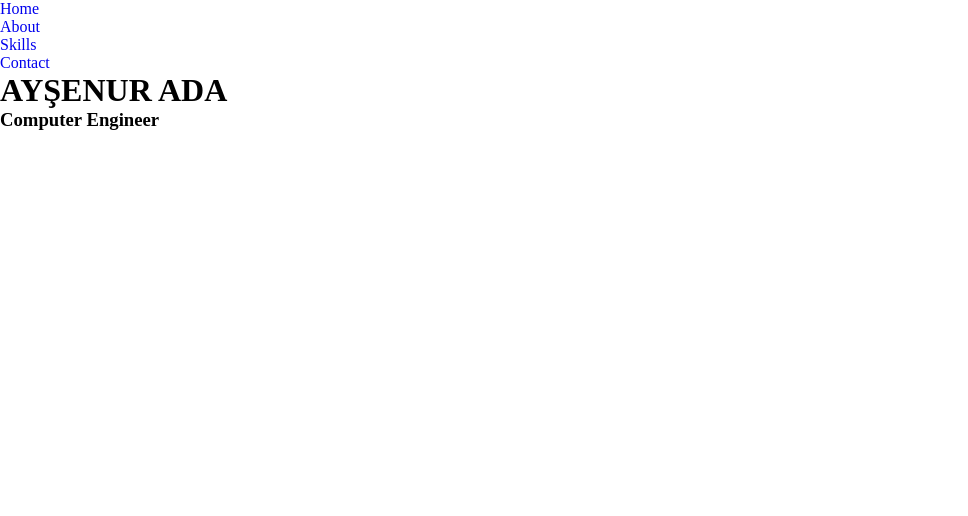
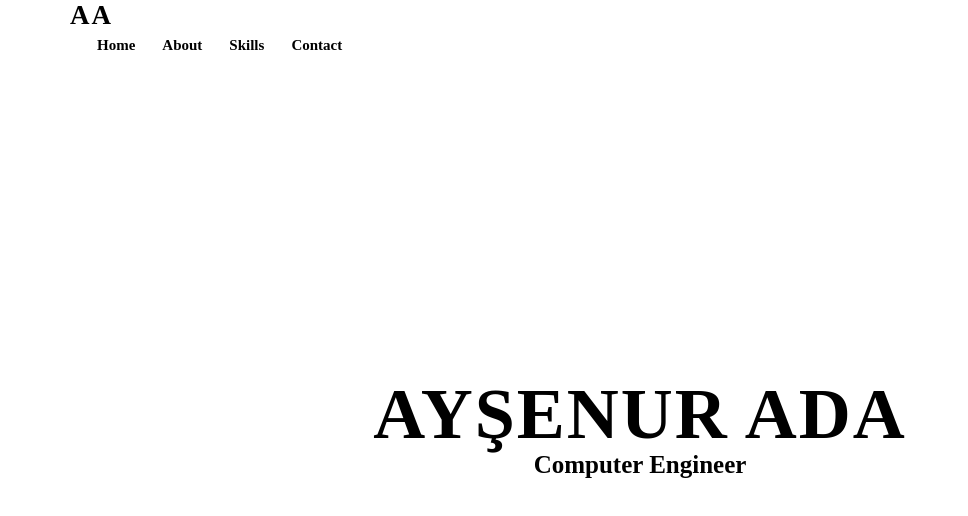
Before and after one commit to aysenurada/my-personal-website, a plain HTML site: page index.html in a window 1280 px wide. Shown: the whole page, without its empty margins (0-968 px from the left). Drawn offline with Linux system fonts and the light colour scheme.

Commit message:
Added styles for header section to style.css file.

```diff
--- a/index.html
+++ b/index.html
@@ -20,6 +20,9 @@
         <div class="header">
             <div class="container">
                 <div class="header-nevbar">
+                    <div class="header-logo">
+                        <h2>AA</h2>
+                    </div>
                     <div class="header-menu">
                         <ul id="menuItems">
                             <li><a href="#">Home</a></li>
--- a/style.css
+++ b/style.css
@@ -1,3 +1,6 @@
+
+
+
 /*RESET START*/
 *,
 *::before,
@@ -32,3 +35,73 @@ p {
     border: none;
 }
 /*RESET FINISH*/
+
+/* HEADER */
+
+.container {
+    max-width: 1170px;
+    margin: 0 auto;
+    padding: 0 15px;
+}
+
+.header {
+    background-image: url(images/);    /* buraya arka plan resmi koymayı unutma */
+    background-position: center;
+    background-size: cover;
+    background-attachment: fixed;
+    height: 100vh;
+}
+
+.header-navbar {
+    display: flex;
+    align-items: center;
+    justify-content: space-between;
+    padding: 40px 0;
+}
+
+.header-logo {
+    font-size: 18px;
+    letter-spacing: 2px;
+    padding-bottom: 5px;
+
+}
+
+ul {
+    display: flex;
+}
+
+li {
+    margin-left: 27px;
+}
+
+a {
+    color: #000;
+    font-weight: bold;
+    font-size: 15px;
+}
+
+.header-text {
+    position: absolute;
+    top: 50%;
+    left: 50%;
+    transform: translate(-50%);
+    display: flex;
+    align-items: center;
+    justify-content: center;
+    flex-direction: column;
+}
+
+h1 {
+    font-size: 4.5rem;
+    font-weight: ;
+    line-height: 0.4;
+    letter-spacing: 2px;
+    /* font-family: ; ekle buraya */
+    color:
+}
+
+h3 {
+    margin-bottom: 25px;
+    margin-top: 22px;
+    font-size: 25px;
+}
```
Also changed, not shown: 2 other files.
